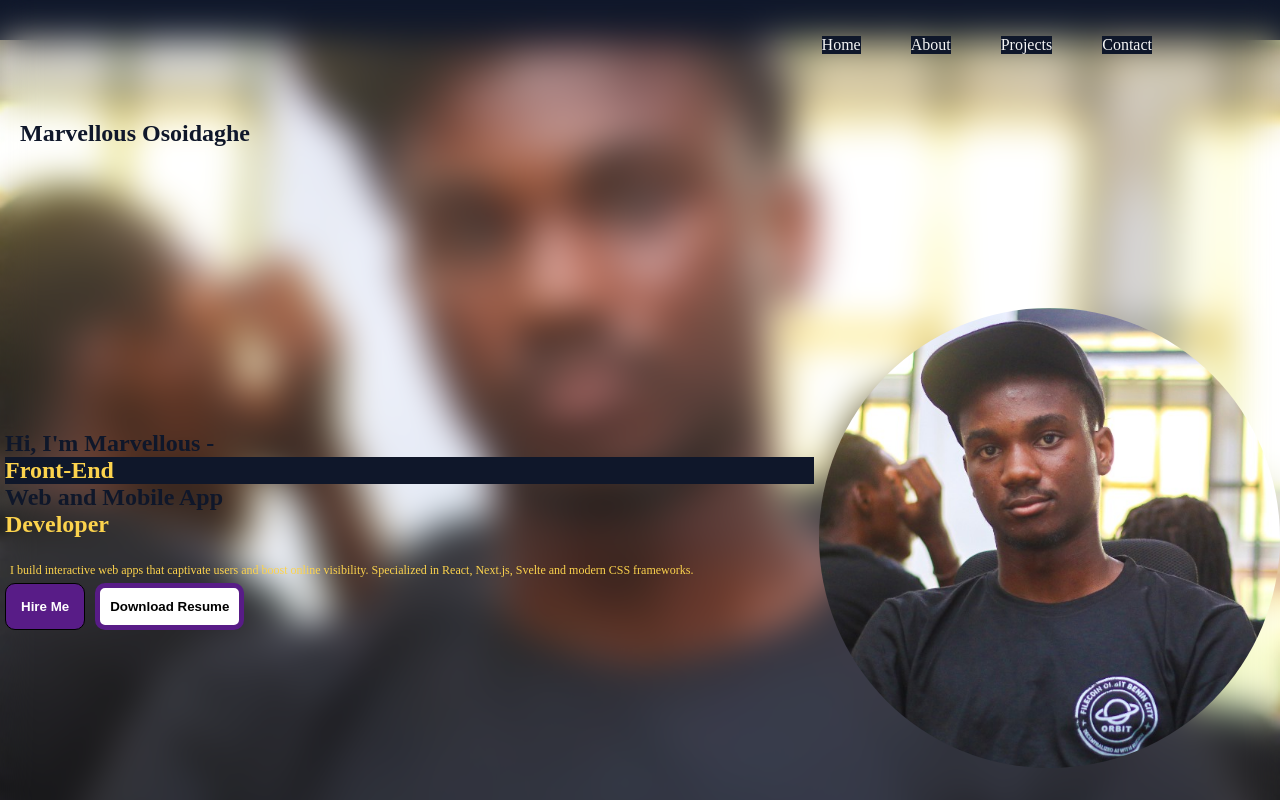
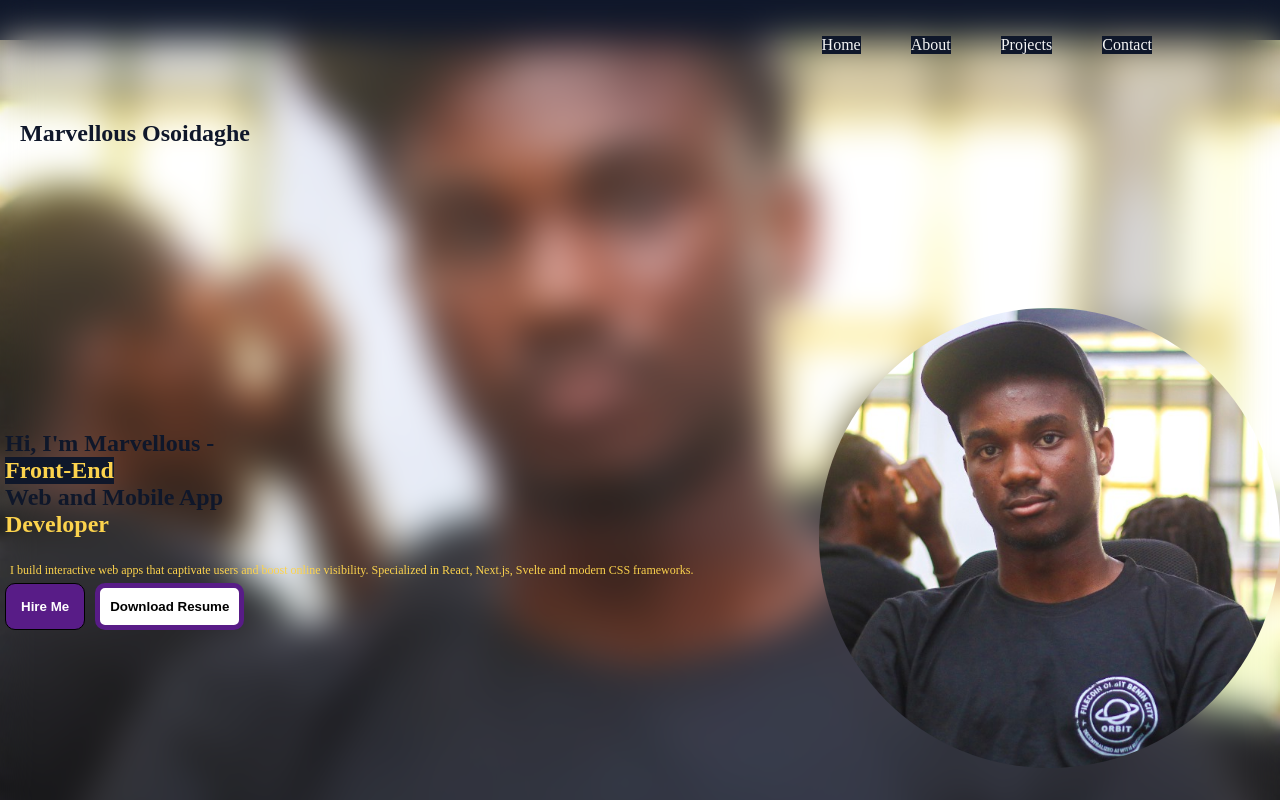
Before and after one commit to MarveyGold/MarveyGold, a SvelteKit app: page / in a window 1280 px wide. Shown: the top 800 px of the page. Built offline with nearby package versions, Linux system fonts and the light colour scheme.

Commit message:
Update +page.svelte

```diff
--- a/src/routes/+page.svelte
+++ b/src/routes/+page.svelte
@@ -264,6 +264,7 @@
   }
   span {
     display: flex;
+    width: max-content;
   }
   #about {
     height: 60dvh;
```
